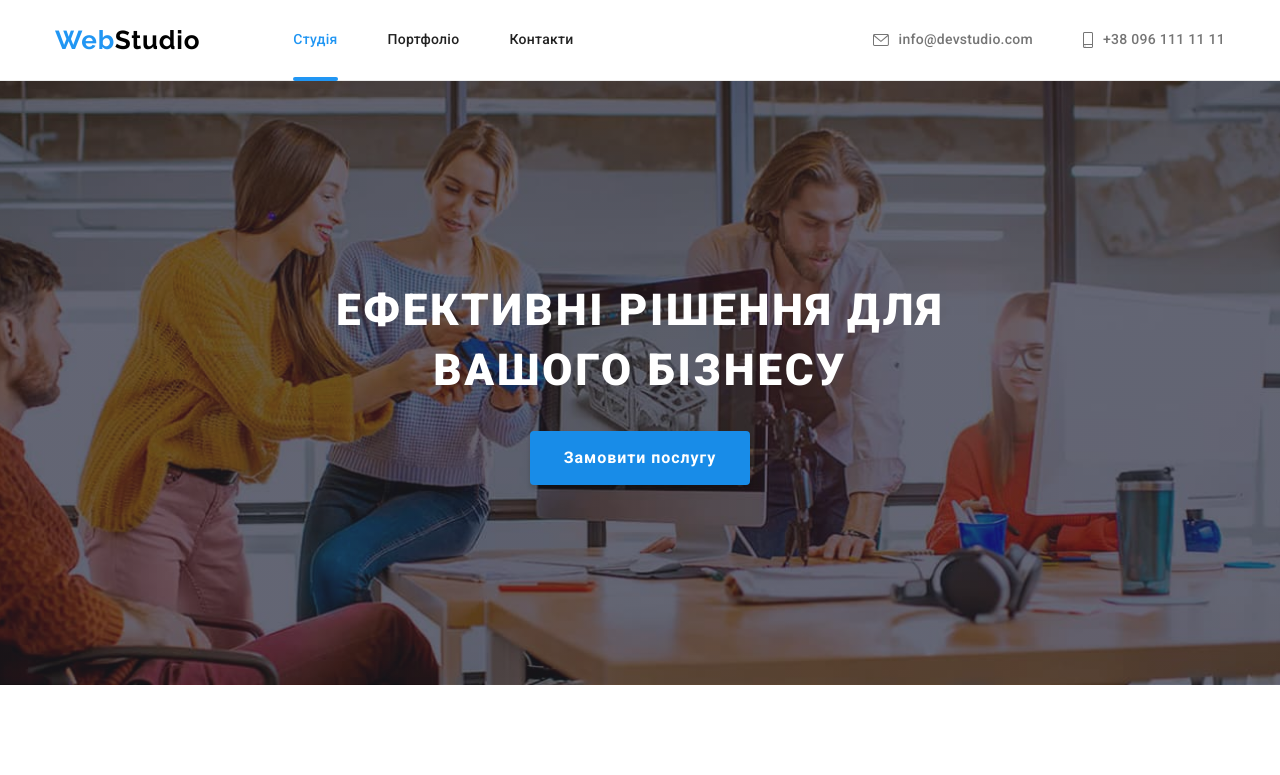
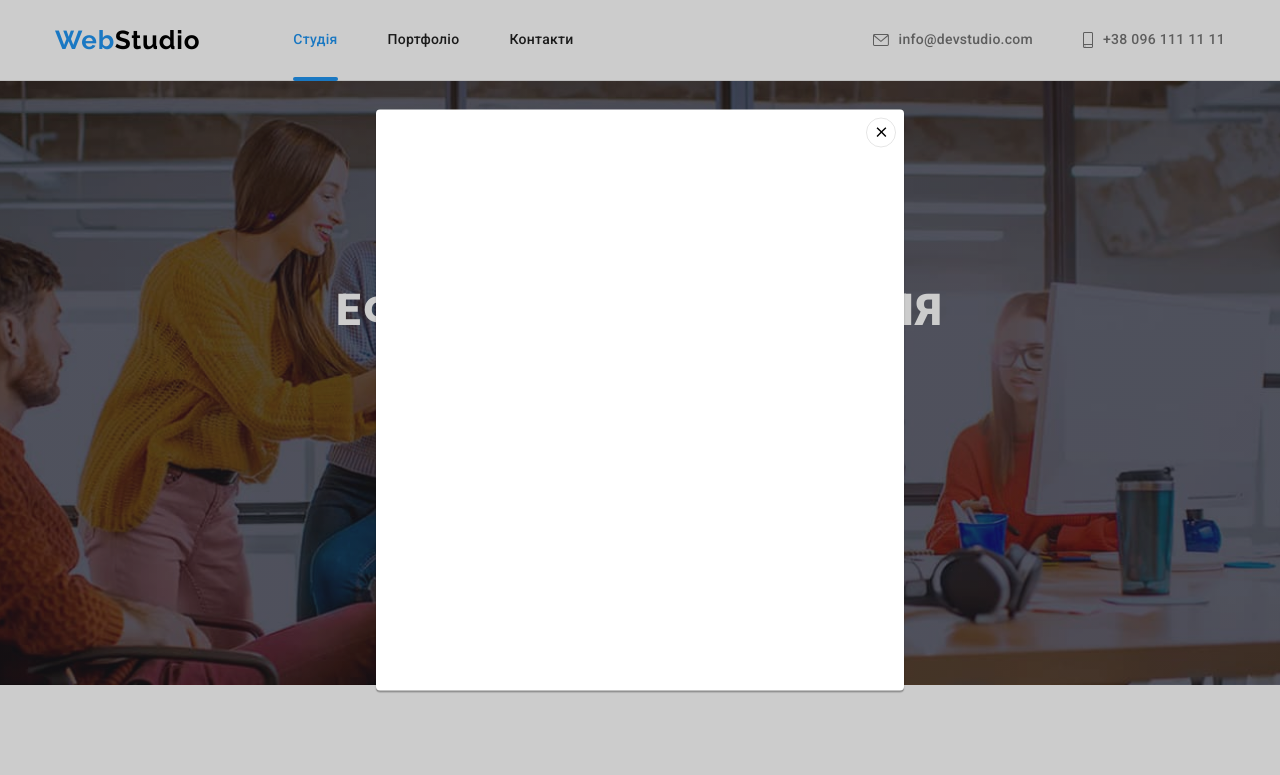
Before and after one commit to andrey-kupka/goit-markup-hw-05, a plain HTML site: page index.html in a window 1280 px wide. Both pictures are taken after a click on the button "Замовити послугу". Shown: the top 775 px of the page. Drawn offline with nearby package versions, Linux system fonts and the light colour scheme.

Commit message:
edit index.html

```diff
--- a/index.html
+++ b/index.html
@@ -598,5 +598,15 @@
         </div>
       </div>
     </footer>
+    <div class="backdrop is-hidden" data-modal>
+      <div class="modal">
+        <button type="button" class="modal-close" data-modal-close>
+          <svg class="modal-close-icon" width="18" height="18">
+            <use href="./images/icons.svg#icon-close"></use>
+          </svg>
+        </button>
+      </div>
+    </div>
+    <script src="./js/modal.js"></script>
   </body>
 </html>
```
